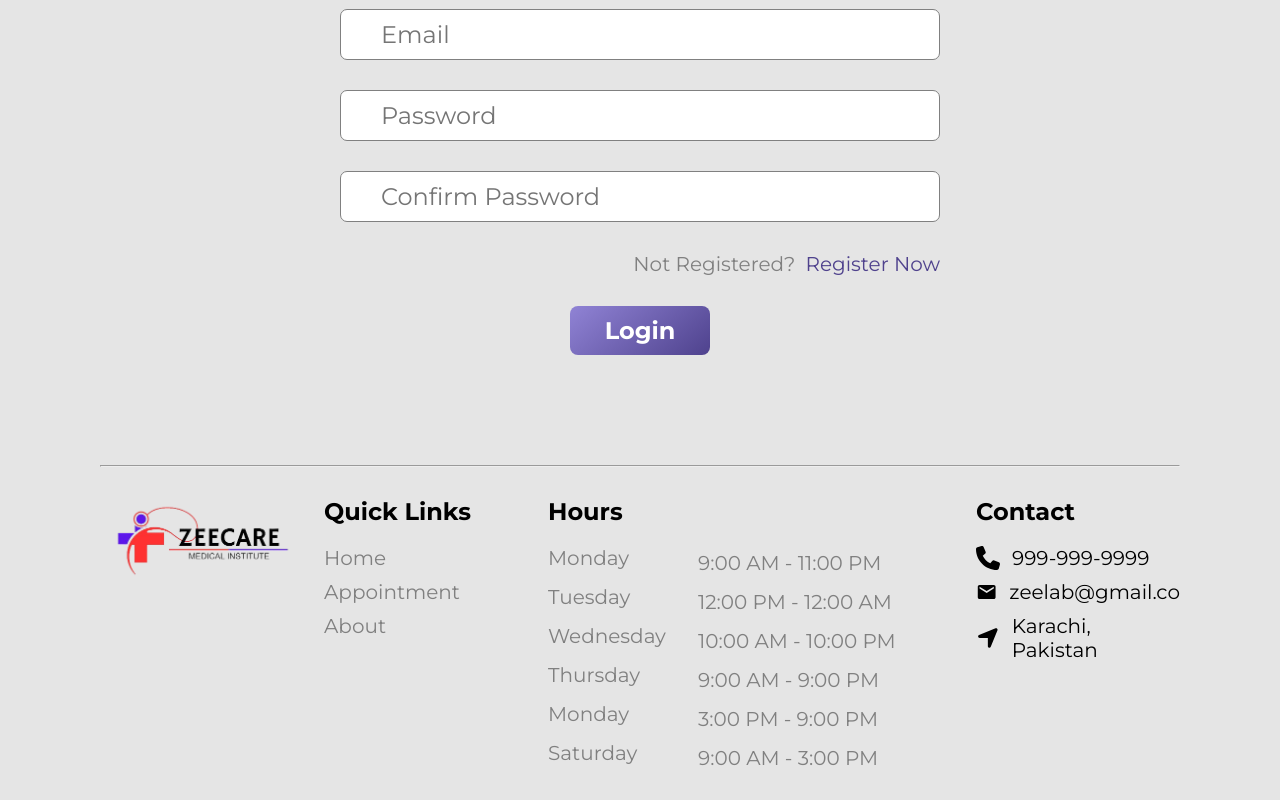
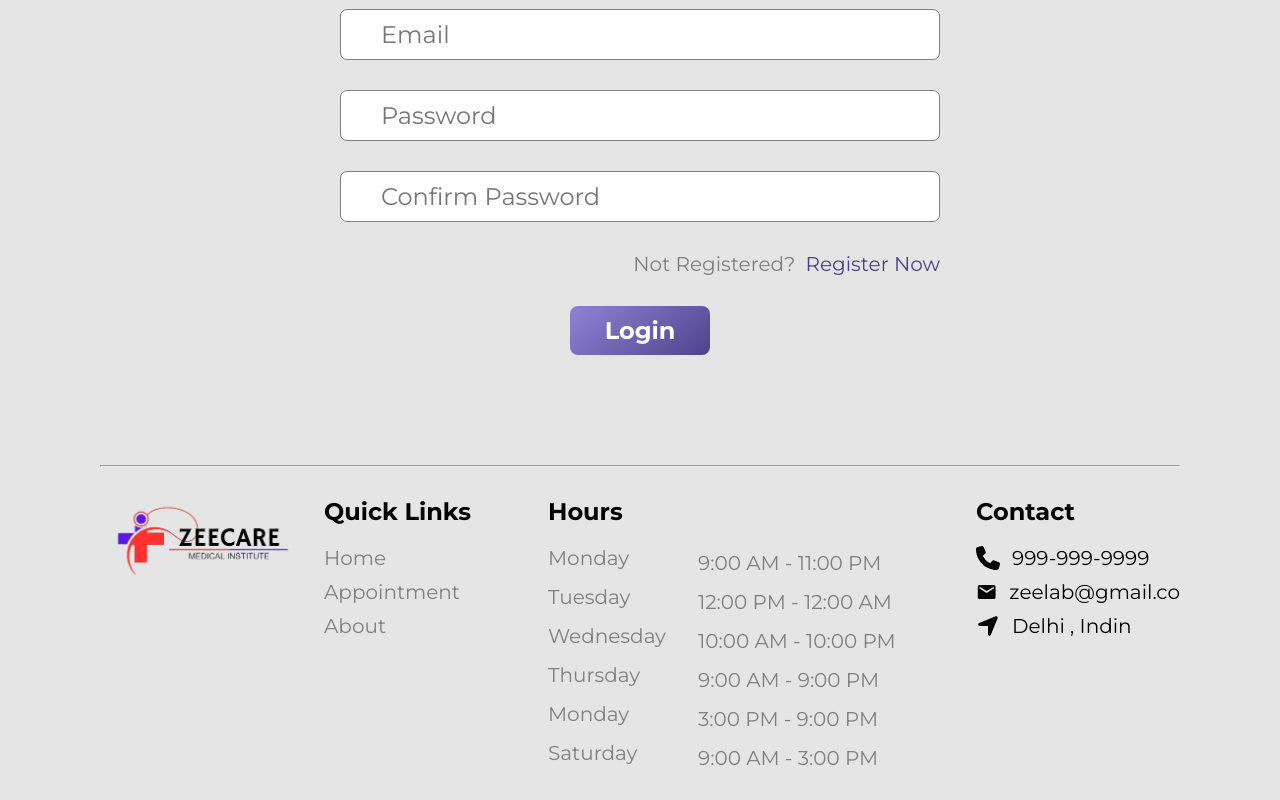
Before and after one commit to mohittguptaa/Hospital_MAnagement_System, a React (Vite) app in the folder frontend/: page /login in a window 1280 px wide. Shown: the part 336-1136 px from the top of the page. Built offline with nearby package versions, Linux system fonts and the light colour scheme; no server answers.

Commit message:
Update Footer.jsx

```diff
--- a/frontend/src/components/Footer.jsx
+++ b/frontend/src/components/Footer.jsx
@@ -76,7 +76,7 @@ const Footer = () => {
             </div>
             <div>
               <FaLocationArrow />
-              <span>Karachi, Pakistan</span>
+              <span>Delhi , Indin</span>
             </div>
           </div>
         </div>
```
